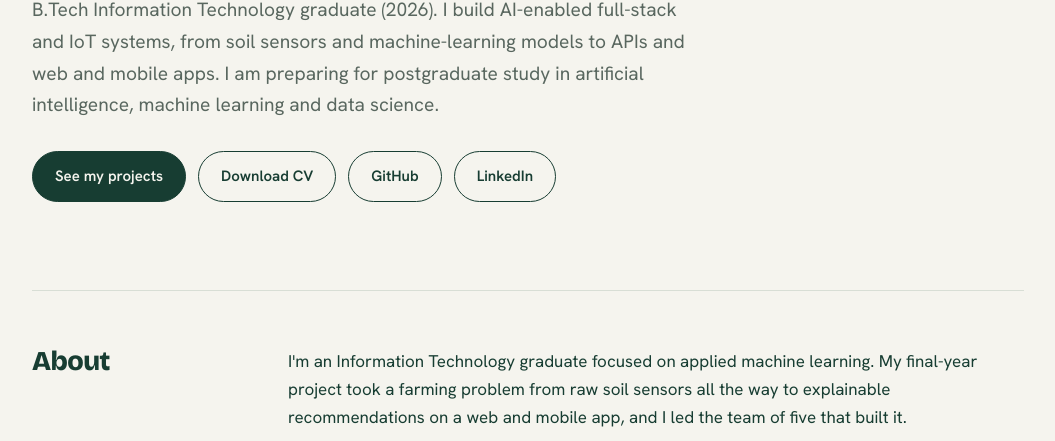
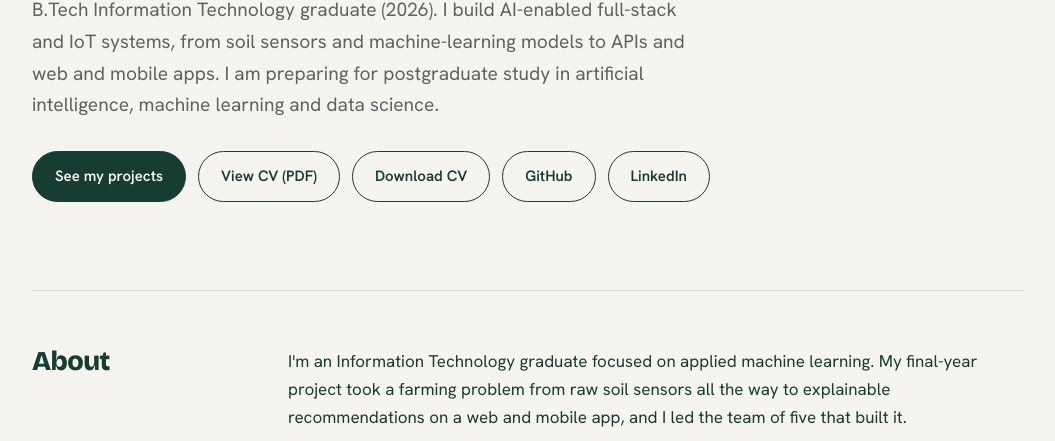
Before and after one commit to Mohammed7025/roshan-portfolio, a plain HTML site: page portfolio_cv_link_updated (1).html in a window 1280 px wide. Shown: the part 359-800 px from the top of the page, without its empty margins (112-1167 px from the left). Drawn offline with nearby package versions, Linux system fonts and the light colour scheme.

Commit message:
Update portfolio_cv_link_updated (1).html

```diff
--- a/portfolio_cv_link_updated (1).html
+++ b/portfolio_cv_link_updated (1).html
@@ -178,7 +178,8 @@
       <p class="lead">B.Tech Information Technology graduate (2026). I build AI-enabled full-stack and IoT systems, from soil sensors and machine-learning models to APIs and web and mobile apps. I am preparing for postgraduate study in artificial intelligence, machine learning and data science.</p>
       <div class="btns">
         <a class="btn primary" href="#projects">See my projects</a>
-        <a class="btn" href="CV.pdf">Download CV</a>
+<a class="btn" href="CV.pdf" target="_blank" rel="noopener noreferrer">View CV (PDF)</a>
+<a class="btn" href="CV.pdf" download="Mohammed-Roshan-CV.pdf">Download CV</a>
         <a class="btn" href="https://github.com/Mohammed7025">GitHub</a>
         <a class="btn" href="https://linkedin.com/in/roshan-ov">LinkedIn</a>
       </div>
```
